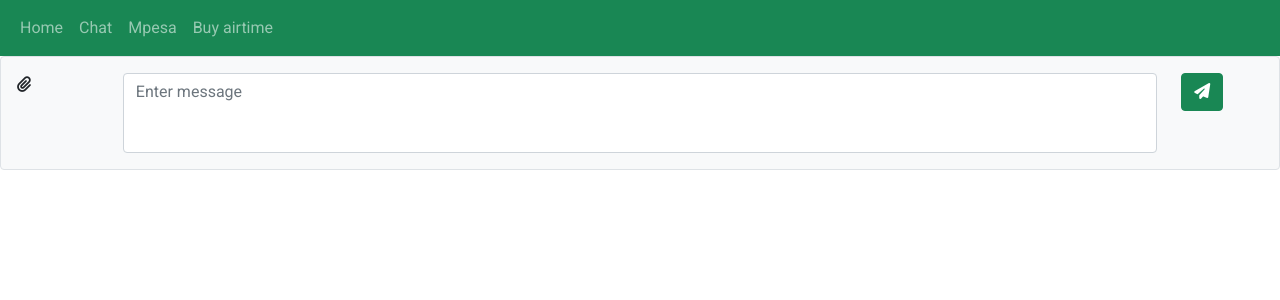
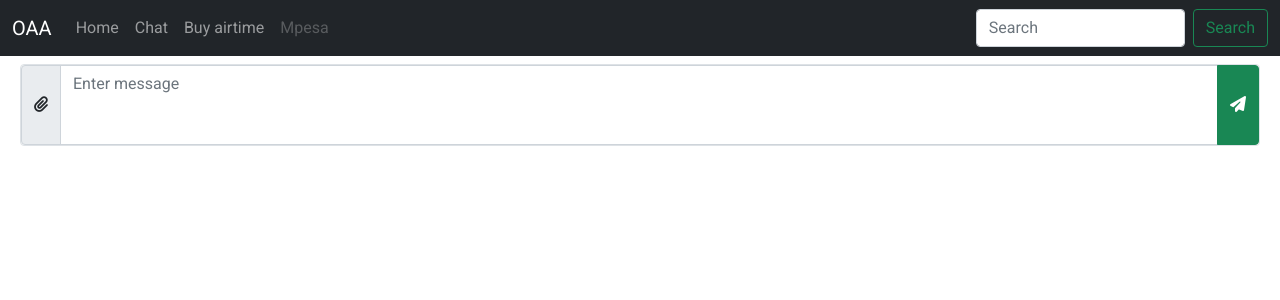
Before and after one commit to anthonyalando8/antho-ai, a Django app: page /chat/ in a window 1280 px wide. Shown: the top 300 px of the page. Run offline with Django 5.2, Linux system fonts and the light colour scheme; some libraries are stand-ins or nearby versions.

Commit message:
Chatting layout changed

```diff
--- a/chatbot/forms.py
+++ b/chatbot/forms.py
@@ -7,7 +7,7 @@ class CreateChatForm(forms.ModelForm):
         model = Chat
         fields = ["image", "message"]
         widgets = {
-            'message': forms.Textarea(attrs={'placeholder': 'Enter message',  'class': 'form-control'}),
+            'message': forms.Textarea(attrs={'placeholder': 'Enter message',  'class': 'form-control', 'aria-describedby':"basic-addon1"}),
             'image': forms.FileInput(attrs={'class': 'form-control-file image-input'}),
         }
     def __init__(self, *args, **kwargs):
--- a/chatbot/gemini_model.py
+++ b/chatbot/gemini_model.py
@@ -31,6 +31,8 @@ class Model:
             #response.resolve()
 
         self.current_chat.extend(chat_image.history[-2:])
+        print(self.current_chat)
+
 
         return self.current_chat
 
--- a/chatbot/views.py
+++ b/chatbot/views.py
@@ -10,7 +10,7 @@ import markdown
 genai = Model()
 def index(response):
     def to_markdown_web(text):
-        #text = text.replace('•', '  *')
+        text = text.replace('•', '  *')
         indented_text = textwrap.indent(text, '> ', predicate=lambda _: True)
         markdown_html = markdown.markdown(indented_text)
         return markdown_html
--- a/main/templates/main/base.html
+++ b/main/templates/main/base.html
@@ -18,27 +18,38 @@
     </style>
     <script src="https://kit.fontawesome.com/3695de9773.js" crossorigin="anonymous"></script>
     <link href="https://cdn.jsdelivr.net/npm/bootstrap@5.0.2/dist/css/bootstrap.min.css" rel="stylesheet" integrity="sha384-EVSTQN3/azprG1Anm3QDgpJLIm9Nao0Yz1ztcQTwFspd3yD65VohhpuuCOmLASjC" crossorigin="anonymous">
+    <!-- <link rel="stylesheet" href="https://maxcdn.bootstrapcdn.com/bootstrap/3.4.1/css/bootstrap.min.css"> -->
 </head>
 <body>
-    <nav class="navbar navbar-expand-sm bg-success navbar-dark">
-        <!-- Links -->
+    <nav class="navbar navbar-expand-lg bg-dark navbar-dark sticky-top">
         <div class="container-fluid">
-            <ul class="navbar-nav nav nav-pills">
+            <a class="navbar-brand" href="/">OAA</a>
+            <button class="navbar-toggler" type="button" data-bs-toggle="collapse" data-bs-target="#navbarToggle" aria-controls="navbarToggle" aria-expanded="false" aria-label="Toggle navigation">
+                <span class="navbar-toggler-icon"></span>
+            </button>
+
+            <div class="collapse navbar-collapse" id="navbarToggle">
+                <ul class="navbar-nav me-auto mb-2 mb-lg-0">
                     <li class="nav-item">
-                    <a class="nav-link"  href="/">Home</a>
+                        <a class="nav-link" aria-current="page"  href="/">Home</a>
                     </li>
                     <li class="nav-item">
                         <a class="nav-link" href="/chat">Chat</a>
                     </li>
                     <li class="nav-item">
-                    <a class="nav-link" href="/mpesa">Mpesa</a>
+                        <a class="nav-link" href="/airtime">Buy airtime</a>
                     </li>
                     <li class="nav-item">
-                    <a class="nav-link" href="/airtime">Buy airtime</a>
+                        <a class="nav-link disabled" tabindex="-1" aria-disabled="true" href="/mpesa">Mpesa</a>
                     </li>
+
                 </ul>
+                <form class="d-flex">
+                    <input class="form-control me-2" type="search" placeholder="Search" aria-label="Search">
+                    <button class="btn btn-outline-success" type="submit">Search</button>
+                  </form>
             </div>
-
+        </div>
     </nav>
     <div class="container-fluid">
         {%block content%}
@@ -49,6 +60,8 @@
     <script src="https://cdn.jsdelivr.net/npm/bootstrap@5.0.2/dist/js/bootstrap.bundle.min.js" integrity="sha384-MrcW6ZMFYlzcLA8Nl+NtUVF0sA7MsXsP1UyJoMp4YLEuNSfAP+JcXn/tWtIaxVXM" crossorigin="anonymous"></script>
     <script src="https://cdn.jsdelivr.net/npm/@popperjs/core@2.9.2/dist/umd/popper.min.js" integrity="sha384-IQsoLXl5PILFhosVNubq5LC7Qb9DXgDA9i+tQ8Zj3iwWAwPtgFTxbJ8NT4GN1R8p" crossorigin="anonymous"></script>
     <script src="https://cdn.jsdelivr.net/npm/bootstrap@5.0.2/dist/js/bootstrap.min.js" integrity="sha384-cVKIPhGWiC2Al4u+LWgxfKTRIcfu0JTxR+EQDz/bgldoEyl4H0zUF0QKbrJ0EcQF" crossorigin="anonymous"></script>
+    <!-- <script src="https://ajax.googleapis.com/ajax/libs/jquery/3.7.1/jquery.min.js"></script>
+    <script src="https://maxcdn.bootstrapcdn.com/bootstrap/3.4.1/js/bootstrap.min.js"></script> -->
 
 </body>
 </html>
--- a/main/templates/main/chat.html
+++ b/main/templates/main/chat.html
@@ -13,7 +13,7 @@ Mamapesa | Chatbot
     textarea {
         resize: none; /* Disable manual resizing */
         overflow-y: auto;
-        max-height: 10vh; /* Set maximum height */
+        max-height: 10vh;
     }
     input[type="file"] {
         display: none;
@@ -22,32 +22,30 @@ Mamapesa | Chatbot
         cursor: pointer;
     }
 </style>
-<div class="top-section">
+<div class="position-relative">
+    <div class="top-section">
     <div class="chats" id="chat">
         {{ default }}
     </div>
 </div>
-<div class="row bottom-section">
-    <div class="form bg-light border rounded p-3  col">
+    <div class="bg-light m-2 border rounded">
         <form method="post" id="form" enctype="multipart/form-data">
-            <div class="row">
-                {% csrf_token %}
-                <div class="col-sm-1"> <!-- Adjust the column width for the image field -->
-                    <label for="id_image" class="">
+            {% csrf_token %}
+            <div class="input-group">
+                <span class="input-group-text" id="basic-addon1">
+                    <label for="id_image">
                         <i class="fa-solid fa-paperclip"></i>
                     </label>
                     {{ form.image }}
-                </div>
-                <div class="col-sm-10"> <!-- Adjust the column width for the message field -->
-                    {{ form.message }}
-                </div>
-                <div class="col-sm-1"> <!-- Adjust the column width for the button -->
-                    <button type="submit" class="btn btn-success btn-block"><i class="fa-solid fa-paper-plane"></i></button> <!-- Use btn-block class to make the button full-width -->
-                </div>
+                </span>
+                {{ form.message }}
+                <button type="submit" class="btn btn-success btn-block"><i class="fa-solid fa-paper-plane"></i></button>
             </div>
         </form>
     </div>
+
 </div>
+
 <script>
     $(document).ready(function() {
         $('#form').submit(function(event) {
```
Lines whose indentation alone changed are shown as unchanged.
